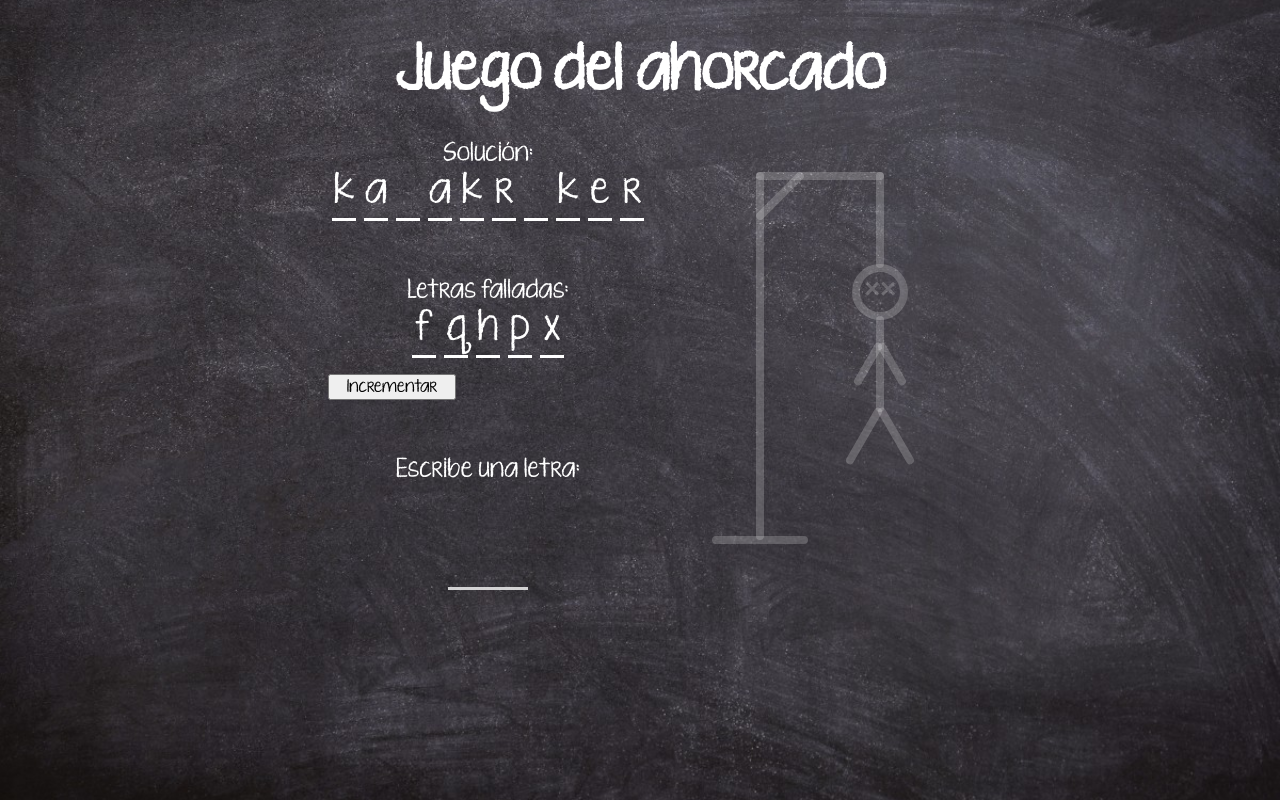
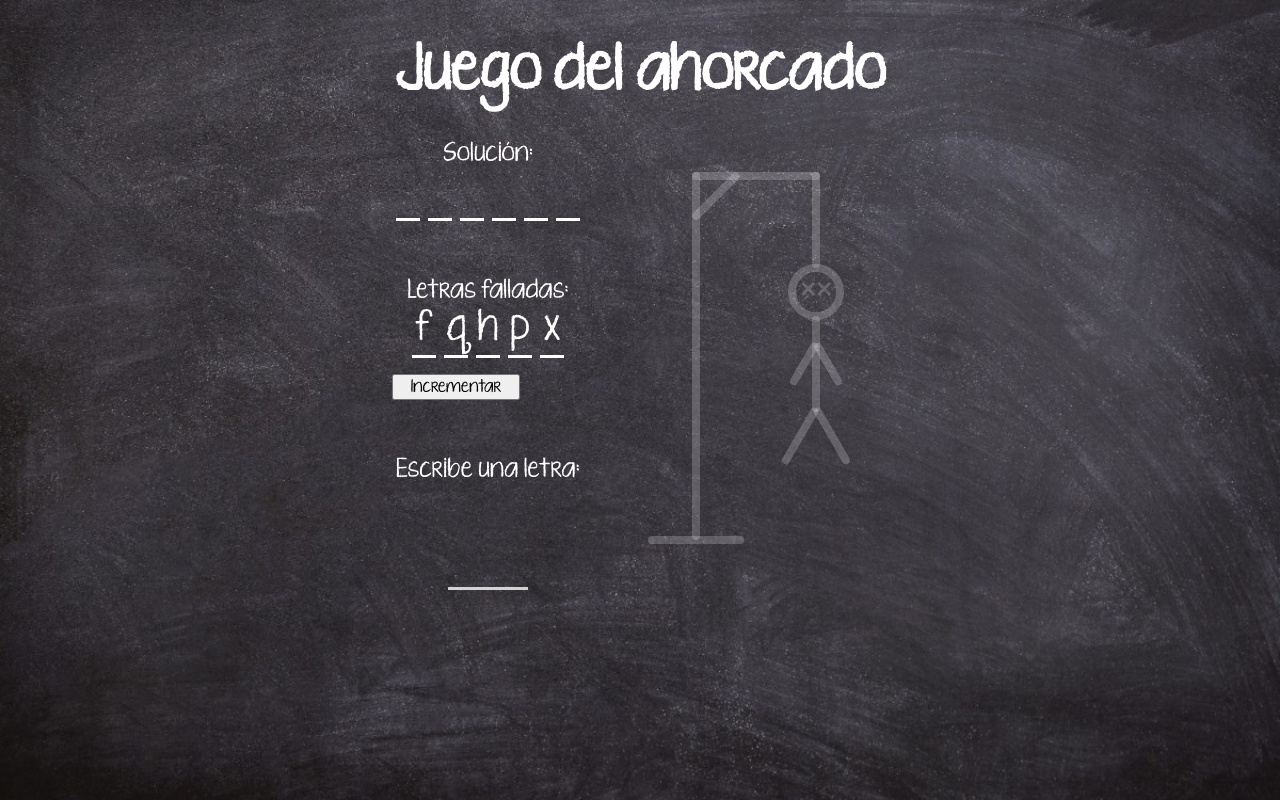
Before and after one commit to Adalab/promo-u-module-3-pair-7-sprint-1-hangman-game, a React (Vite) app: page / in a window 1280 px wide. Built offline with nearby package versions, Linux system fonts and the light colour scheme.

Commit message:
render, map, funcional

```diff
--- a/src/components/App.jsx
+++ b/src/components/App.jsx
@@ -9,12 +9,15 @@ import {useState} from 'react';
 function App() {
   // funciones, variables, handles...
   const [numberOfErrors, setNumberOfErrors] = useState(0);
+  const [lastLetter, setLastLetter] = useState('');
+  const [word, setWord] = useState('pepino');
+  const [userLetters, setUserLetters] = useState([]);
+
   const handleClick = (event) => {
     event.preventDefault();
     setNumberOfErrors(numberOfErrors + 1);
   };
 
-  const [lastLetter, setLastLetter] = useState('');
 
   const handleLastLetter = (ev) => {
     console.log(ev.target.value);
@@ -24,8 +27,31 @@ function App() {
 
       setLastLetter(ev.target.value);
       console.log(lastLetter);
+      setUserLetters([...userLetters,ev.target.value]);
+      console.log(userLetters)
     }
   };
+  const renderSolutionLetters = (ev) =>{
+    const wordLetters = word.split('');
+
+    return wordLetters.map ((letter, index) =>{
+
+      const newLetter = userLetters.includes(letter);
+
+      return (
+        <li className='letter' key = {index}>{newLetter
+          ?letter
+          :''
+          }</li>);
+        }
+      );
+    };
+
+
+
+
+
+
 
   const handleSubmit = (ev) => {
     ev.preventDefault();
@@ -42,17 +68,9 @@ function App() {
           <section>
             <div className="solution">
               <h2 className="title">Solución:</h2>
+
               <ul className="letters">
-                <li className="letter">k</li>
-                <li className="letter">a</li>
-                <li className="letter"></li>
-                <li className="letter">a</li>
-                <li className="letter">k</li>
-                <li className="letter">r</li>
-                <li className="letter"></li>
-                <li className="letter">k</li>
-                <li className="letter">e</li>
-                <li className="letter">r</li>
+              {renderSolutionLetters ()}
               </ul>
             </div>
             <div className="error">
```
